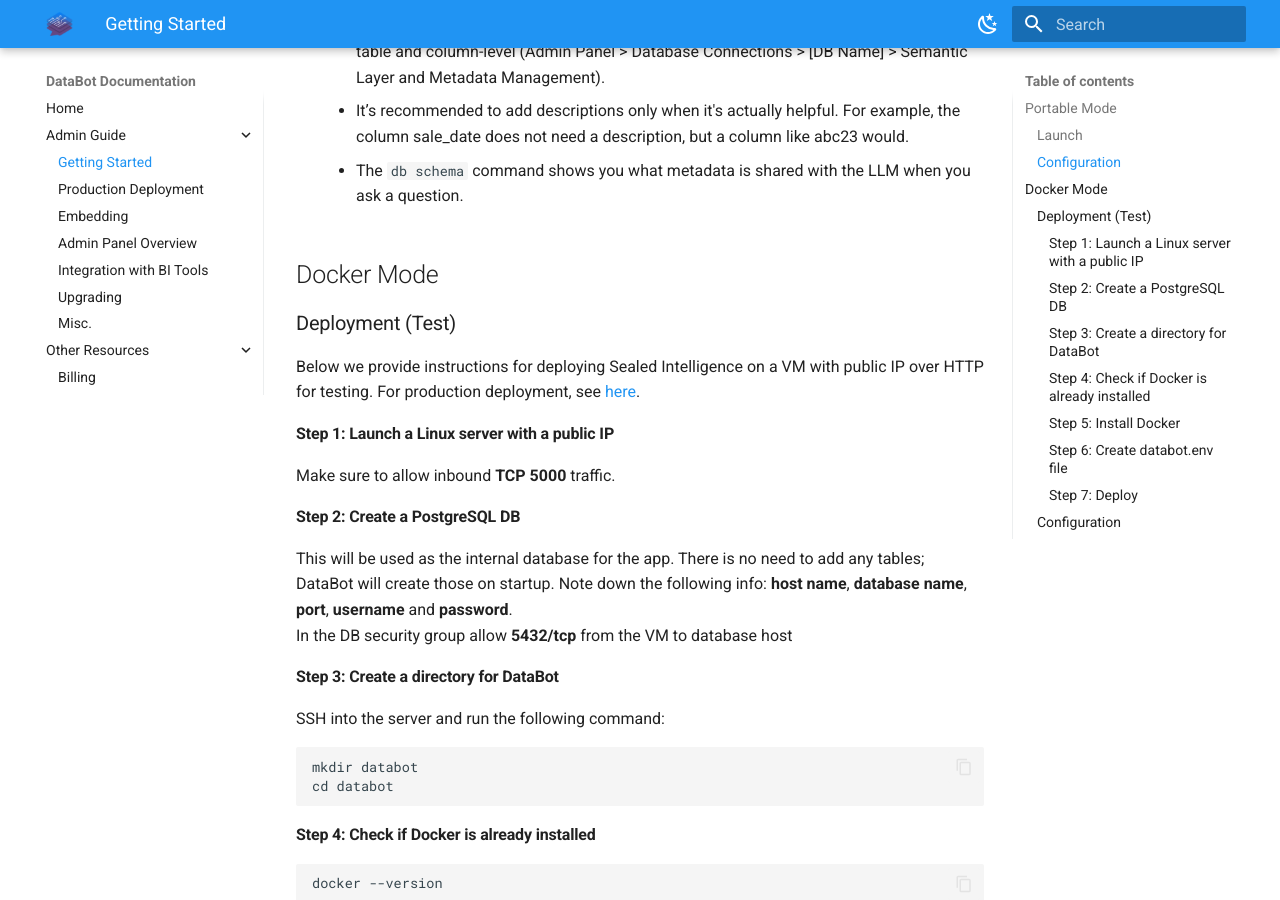
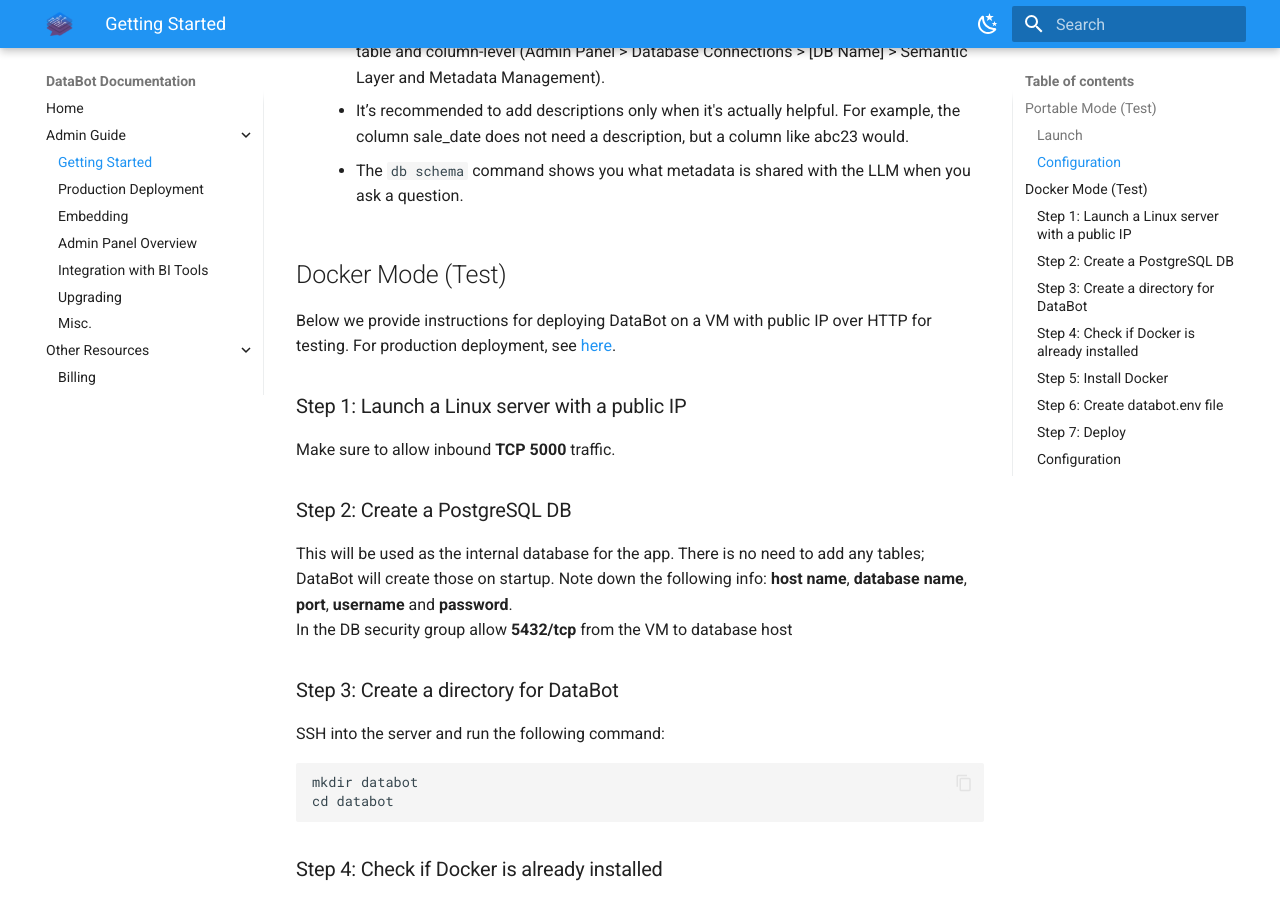
Before and after one commit to Intellimenta/DataBot, an MkDocs documentation site: the page built from docs/admin_guide/getting_started.md, in a window 1280 px wide and 900 px high, scrolled down 1324 px. Built offline with MkDocs 1.6.1 and Material for MkDocs 9.7.7, drawn with Linux system fonts in a browser that asks for light colours; some of the changed text lies outside the part shown.

Commit message:
update docs

````diff
--- a/docs/admin_guide/getting_started.md
+++ b/docs/admin_guide/getting_started.md
@@ -7,7 +7,7 @@
 - **Docker Mode**: Suitable for both advanced local testing and production deployments. This mode gives you full access to all features, but requires Docker, a PostgreSQL database, and some additional configuration.
 
 
-## Portable Mode
+## Portable Mode (Test)
 
 ### Launch
 - Download the latest portable version <a href="https://github.com/Intellimenta/DataBot/releases/latest" target="_blank">here</a>.
@@ -39,32 +39,31 @@
     - The `db schema` command shows you what metadata is shared with the LLM when you ask a question.
 
 
-## Docker Mode
+## Docker Mode (Test)
 
-### Deployment (Test)
-Below we provide instructions for deploying Sealed Intelligence on a VM with public IP over HTTP for testing. For production deployment, see [here](./production_deployment.md).
+Below we provide instructions for deploying DataBot on a VM with public IP over HTTP for testing. For production deployment, see [here](./production_deployment.md).
 
-#### Step 1: Launch a Linux server with a public IP
+### Step 1: Launch a Linux server with a public IP
 Make sure to allow inbound **TCP 5000** traffic.
 
-#### Step 2: Create a PostgreSQL DB
+### Step 2: Create a PostgreSQL DB
 This will be used as the internal database for the app. There is no need to add any tables; DataBot will create those on startup. Note down the following info: **host name**, **database name**, **port**, **username** and **password**.
 In the DB security group allow **5432/tcp** from the VM to database host
 
-#### Step 3: Create a directory for DataBot
+### Step 3: Create a directory for DataBot
 SSH into the server and run the following command:
 ```
 mkdir databot
 cd databot
 ```
 
-#### Step 4: Check if Docker is already installed
+### Step 4: Check if Docker is already installed
 ```sh
 docker --version
 ```
 If Docker is installed, you’ll see something like `Docker version 24.x.x, build …`.  In this case **skip step 5**.
 
-#### Step 5: Install Docker
+### Step 5: Install Docker
 ```sh
 sudo apt-get update
 sudo apt-get install -y ca-certificates curl
@@ -80,7 +79,7 @@
 ```
 Logout and log back in to refresh your user session.
 
-#### Step 6: Create `databot.env` file
+### Step 6: Create `databot.env` file
 ```sh title="databot.env"
 # DataBot Application Database
 DATABOT_DB_HOST=***
@@ -100,7 +99,7 @@
 DATABOT_ALLOW_HTTP=true
 ```
 
-#### Step 7: Deploy
+### Step 7: Deploy
 Run the DataBot container:
 ```sh
 docker run -d -p 5000:5000 --name databot --env-file ./databot.env intellimenta/databot:latest
````
